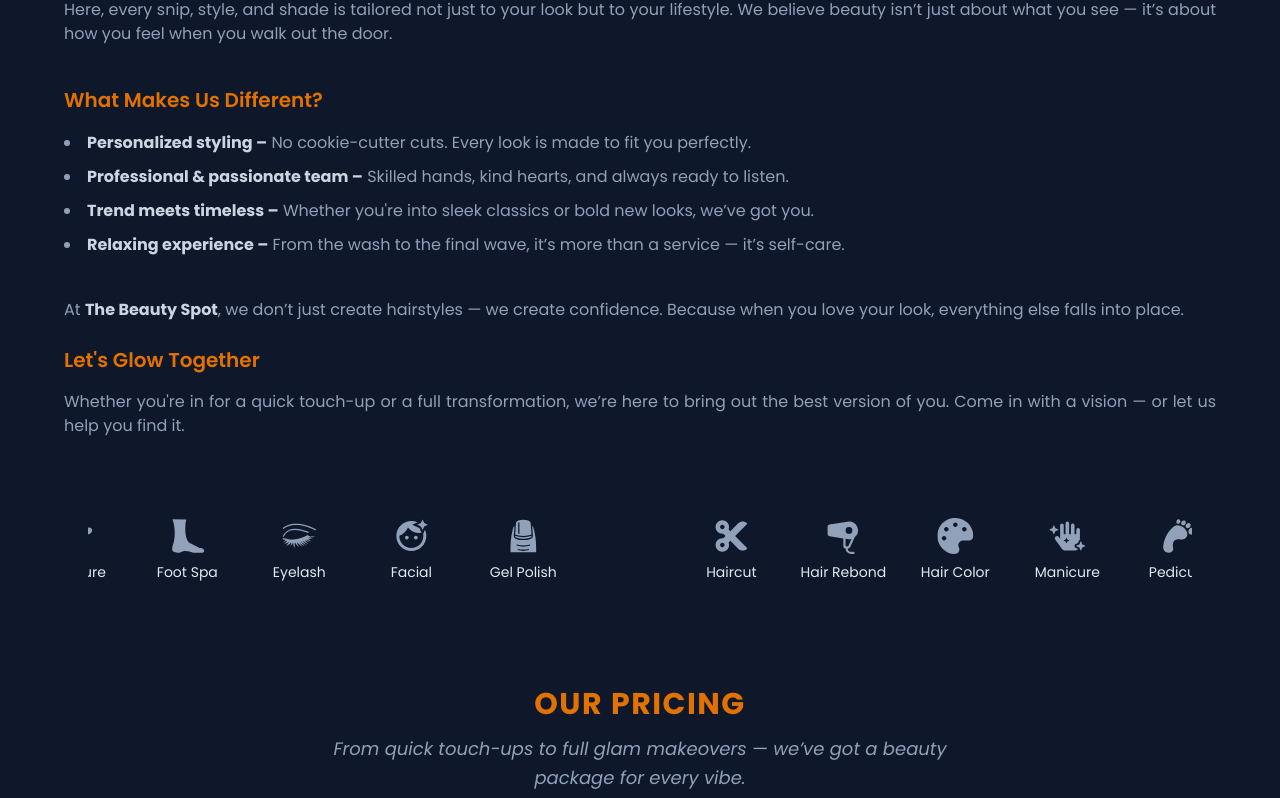
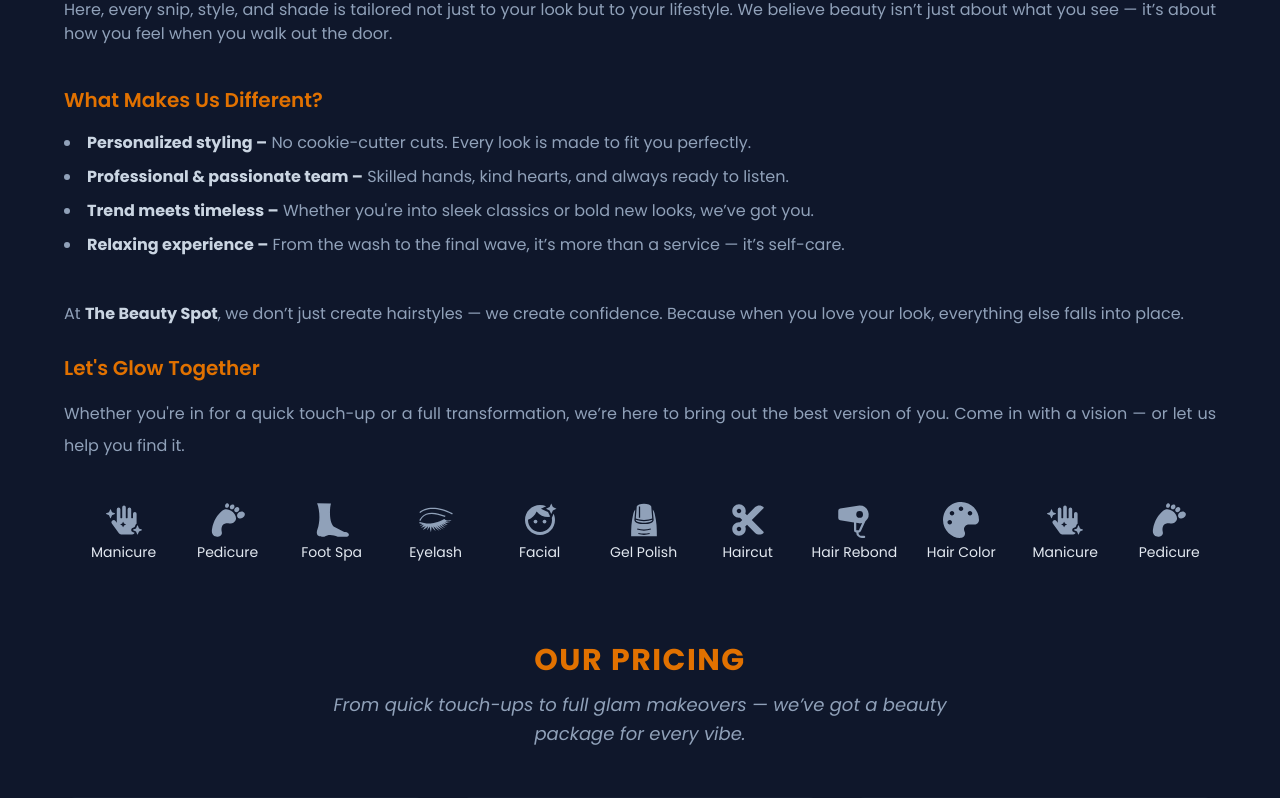
Before and after one commit to yaferdln/tbspot, a React (Vite) app: page / in a window 1280 px wide. Shown: the part 1038-1836 px from the top of the page. Built offline with nearby package versions, Linux system fonts and the light colour scheme.

Commit message:
initial commit

```diff
--- a/src/App.jsx
+++ b/src/App.jsx
@@ -20,7 +20,7 @@ const App = () => {
   }, []);
   return (
     <>
-      <div className="bg-slate-900 text-slate-400 overflow-hidden scroll-smooth leading-relaxed">
+      <div className="bg-slate-900 text-slate-400 overflow-x-hidden scroll-smooth leading-relaxed">
         <Navbar />
 
         <Hero />
--- a/src/components/Marquee.jsx
+++ b/src/components/Marquee.jsx
@@ -23,26 +23,27 @@ const services = [
 
 const SalonMarqueeIcons = () => {
   return (
-    <div className="relative w-full overflow-x-hidden">
-      <div
-        className="mt-4 bg-slate-900/40 py-6 px-4 md:px-6 w-full"
-        data-aos="zoom-in"
+    <div className="w-full overflow-hidden mt-8">
+      <Marquee
+        gradient={false}
+        speed={50}
+        pauseOnHover
+        autoFill
+        className="!overflow-visible"
       >
-        <Marquee gradient={false} speed={50} pauseOnHover>
-          {services.map((service, index) => (
+        {services.map(({ icon: Icon, label }, index) => (
           <div
             key={index}
-              className="mx-4 flex-shrink-0 flex flex-col items-center justify-center w-[80px] text-center"
+            className="flex flex-col items-center justify-center text-center min-w-[80px] mx-3"
           >
-              <service.icon size={36} className="text-slate-400 mb-2" />
+            <Icon size={36} className="text-slate-400 mb-1" />
             <p className="text-xs md:text-sm text-slate-200 whitespace-nowrap">
-                {service.label}
+              {label}
             </p>
           </div>
         ))}
       </Marquee>
     </div>
-    </div>
   );
 };
 
--- a/src/index.css
+++ b/src/index.css
@@ -1,7 +1,7 @@
 @import "tailwindcss";
 html,
 body {
-  overflow-x: hidden;
   scroll-behavior: smooth;
   font-family: "Poppins", sans-serif;
+  overflow-x: hidden;
 }
--- a/src/sections/About.jsx
+++ b/src/sections/About.jsx
@@ -1,8 +1,11 @@
-import Marquee from "../components/Marquee";
+import Marquee from "../components/Marquee"; // assuming correct path
 
 const About = () => {
   return (
-    <section id="about" className="min-h-screen pt-20 px-4 sm:px-6">
+    <section
+      id="about"
+      className="min-h-screen pt-20 px-4 sm:px-6 overflow-x-hidden"
+    >
       <div className="max-w-6xl mx-auto space-y-10">
         {/* Heading */}
         <div className="text-center space-y-3" data-aos="fade-up">
@@ -14,18 +17,16 @@ const About = () => {
           </p>
         </div>
 
-        {/* Intro Paragraphs */}
+        {/* Intro */}
         <div
           className="space-y-4 text-slate-400 text-justify leading-loose"
           data-aos="fade-up"
         >
           <p className="text-sm md:text-base">
             Welcome to{" "}
-            <strong className="text-sm md:text-base text-slate-300">
-              The Beauty Spot
-            </strong>{" "}
-            — not just a salon, but your destination for glowing makeovers,
-            renewed confidence, and real transformations.
+            <strong className="text-slate-300">The Beauty Spot</strong> — not
+            just a salon, but your destination for glowing makeovers, renewed
+            confidence, and real transformations.
           </p>
           <p className="text-sm md:text-base">
             Here, every snip, style, and shade is tailored not just to your look
@@ -63,31 +64,28 @@ const About = () => {
           </ul>
         </div>
 
-        {/* Outro Paragraph */}
+        {/* Outro */}
         <div
-          className="space-y-4 text-sm md:text-base text-samber-600 text-justify leading-loose"
+          className="space-y-4 text-sm md:text-base text-slate-400 text-justify leading-loose"
           data-aos="fade-up"
         >
-          <p className="text-sm md:text-base">
-            At{" "}
-            <strong className="text-sm md:text-base text-slate-300">
-              The Beauty Spot
-            </strong>
-            , we don’t just create hairstyles — we create confidence. Because
-            when you love your look, everything else falls into place.
+          <p>
+            At <strong className="text-slate-300">The Beauty Spot</strong>, we
+            don’t just create hairstyles — we create confidence. Because when
+            you love your look, everything else falls into place.
           </p>
 
           <h3 className="text-lg sm:text-xl font-semibold text-amber-600 mt-6">
             Let's Glow Together
           </h3>
-          <p className="text-sm md:text-base">
+          <p>
             Whether you're in for a quick touch-up or a full transformation,
             we’re here to bring out the best version of you. Come in with a
             vision — or let us help you find it.
           </p>
         </div>
 
-        {/* Marquee / Icons */}
+        {/* Marquee */}
         <Marquee />
       </div>
     </section>
```
Lines whose indentation alone changed are shown as unchanged.
